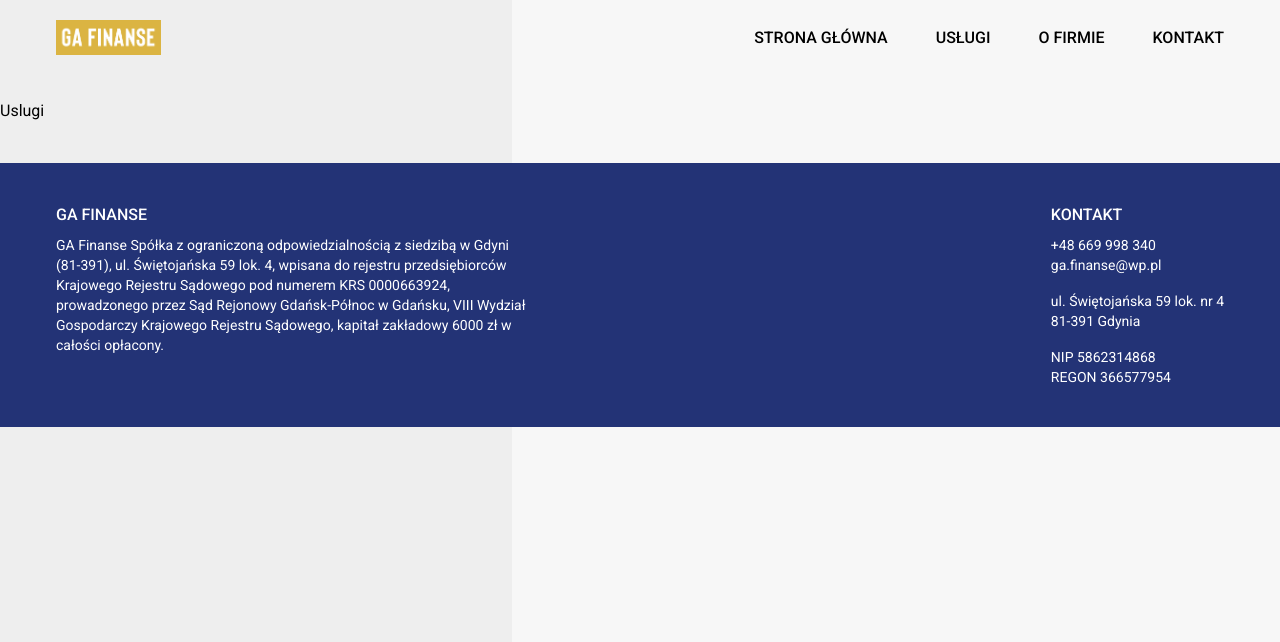
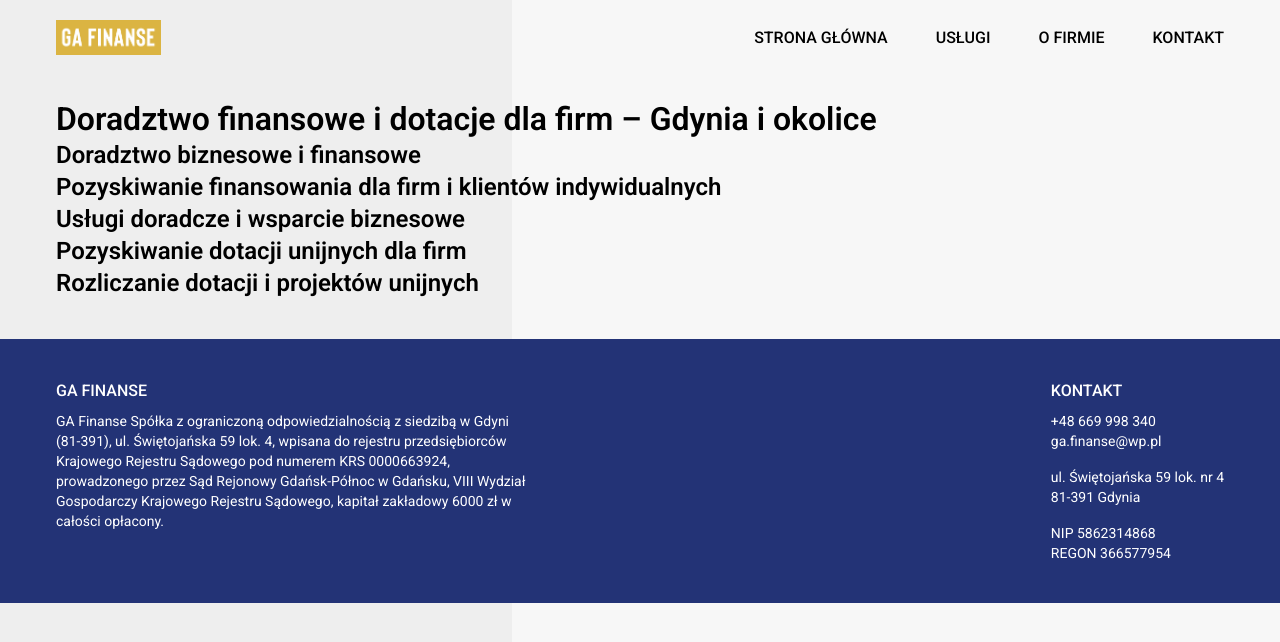
Before and after one commit to kattata/ga-finanse-v2, a Next.js app: page /uslugi in a window 1280 px wide. Shown: the top 642 px of the page. Built offline with nearby package versions, Linux system fonts and the light colour scheme.

Commit message:
Set up all pages

```diff
--- a/app/layout.tsx
+++ b/app/layout.tsx
@@ -11,9 +11,9 @@
 });
 
 export const metadata: Metadata = {
-  title: "GA Finanse",
+  title: "GA Finanse | Doradztwo finansowe i dotacje dla firm",
   description:
-    "GA Finanse wspomaga przedsiębiorców w pozyskiwaniu i rozliczaniu dotacji unjinych, oferuje również doradztwo biznesowe i finansowe. Dysponuje wieloletnim doświadczeniem i licznymi sukcesami w dziedzinie środków unijnych i nie tylko.",
+    "Pomagamy firmom i klientom indywidualnym w pozyskiwaniu dotacji, kredytów i finansowania inwestycji. Doradztwo finansowe GA Finanse – Gdynia.",
 };
 
 export default function RootLayout({
@@ -22,7 +22,7 @@
   children: React.ReactNode;
 }>) {
   return (
-    <html lang="en" className={`${robotoSans.variable} h-full antialiased`}>
+    <html lang="pl" className={`${robotoSans.variable} h-full antialiased`}>
       <body className="min-h-full flex flex-col">
         <Header />
         <div className="pt-6 pb-10">
--- /dev/null
+++ b/app/o-firmie/page.tsx
@@ -0,0 +1,12 @@
+import { useTranslations } from "next-intl";
+import { JSX } from "react";
+
+export default function About(): JSX.Element {
+  const t = useTranslations("About");
+
+  return (
+    <div className="container">
+      <h1>{t("Title")}</h1>
+    </div>
+  );
+}
--- a/app/uslugi/page.tsx
+++ b/app/uslugi/page.tsx
@@ -1,5 +1,22 @@
+import { useTranslations } from "next-intl";
 import { JSX } from "react";
 
 export default function Services(): JSX.Element {
-  return <div className="page">Uslugi</div>;
+  const t = useTranslations("Services");
+
+  return (
+    <div className="container">
+      <h1>{t("Title")}</h1>
+
+      <h2>Doradztwo biznesowe i finansowe</h2>
+
+      <h2>Pozyskiwanie finansowania dla firm i klientów indywidualnych</h2>
+
+      <h2>Usługi doradcze i wsparcie biznesowe</h2>
+
+      <h2>Pozyskiwanie dotacji unijnych dla firm</h2>
+
+      <h2>Rozliczanie dotacji i projektów unijnych</h2>
+    </div>
+  );
 }
--- a/i18n/locales/pl.json
+++ b/i18n/locales/pl.json
@@ -23,6 +23,12 @@
     "Subtitle": "Dotacje, kredyty i rozwiązania inwestycyjne dopasowane do Twoich celów",
     "CTA": "Skontaktuj się z nami"
   },
+  "Services": {
+    "Title": "Doradztwo finansowe i dotacje dla firm – Gdynia i okolice"
+  },
+  "About": {
+    "Title": "O firmie"
+  },
   "Contact": {
     "Title": "Kontakt",
     "Description": "Napisz lub zadzwoń — odpowiemy i zaproponujemy najlepsze rozwiązanie."
```
